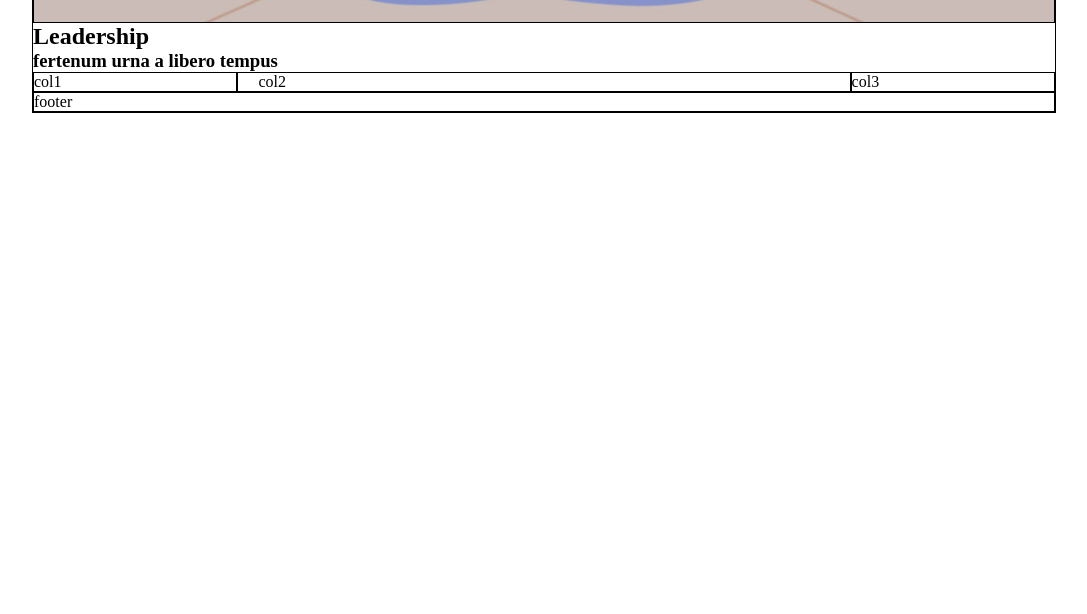
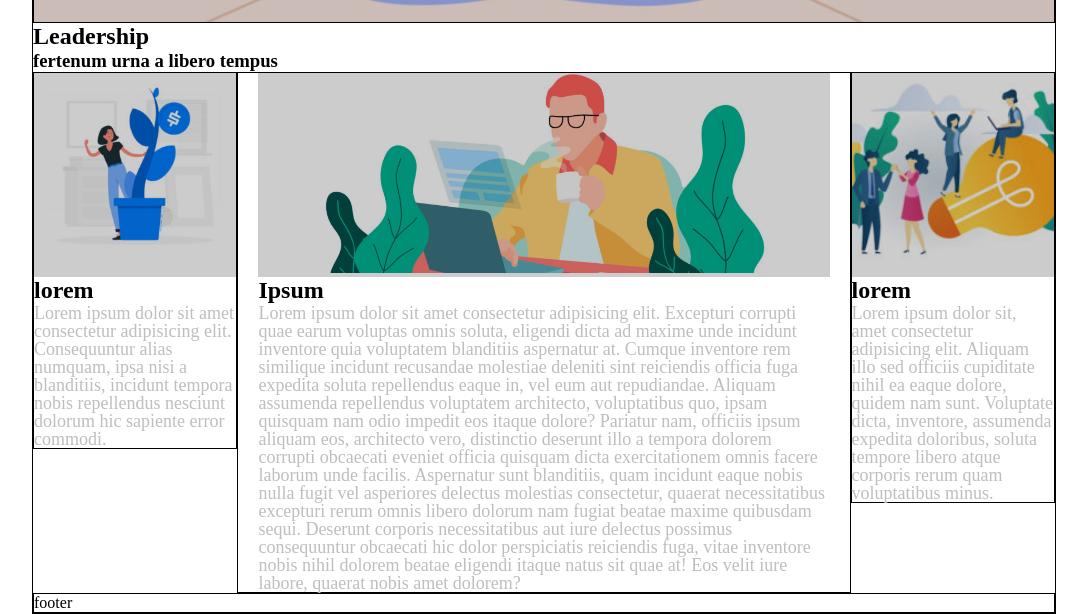
Before and after one commit to Gianmatco/-htmlcss-wp, a plain HTML site: page index.html in a window 1280 px wide. Shown: the part 723-1337 px from the top of the page, without its empty margins (96-1183 px from the left). Before the commit the page ends 836 px from the top, so only its background shows below. Drawn offline with Linux system fonts and the light colour scheme.

Commit message:
continuazione 2

```diff
--- a/css/style.css
+++ b/css/style.css
@@ -70,11 +70,44 @@ nav li a{
     font-weight: 300;
     line-height: 1em;
 }
+/*main*/
+.clearfix p{
+    color: #bebebe;
+    font-size: 18px;
+    line-height: 1em;
+
+
+}
 .col{
     float: left;
     width: 20%;
 }
 .col-center{
     width: 60%;
+
     padding: 0 20px;
 }
+.col img{
+   width: 100%;
+   height: 200px;
+   object-fit: cover;
+   color: black;
+   border-radius:
+}
+.col-center img{
+    height: 200px;
+    object-fit: cover;
+}
+.hero2{position: relative;
+    overflow: hidden;
+}
+.hoverlay2::before{
+    content: "";
+    position: absolute;
+    top: 0;
+    left: 0;
+    bottom: 0;
+    right: 0;
+    background-color: rgba(0,0,0,0.2);
+
+}
--- a/index.html
+++ b/index.html
@@ -37,14 +37,39 @@
 
         <!--intestazione-->
         <!--main-->
-        <main class="clearfix">
+        <main class="clearfix ">
             <div class="title">
               <h2>Leadership</h2>
               <h3>fertenum urna a libero tempus</h3>
             </div>
-            <div class="col debug">col1</div>
-            <div class="col col-center debug">col2</div>
-            <div class="col debug">col3</div>
+
+            <div class="col debug">
+                <div class="hero2">
+                    <div class="hoverlay2"></div>
+                    <img src="img/img-1.jpg" >
+                </div>
+                <div>
+                    <h2>lorem</h2>
+                    <p>Lorem ipsum dolor sit amet consectetur adipisicing elit. Consequuntur alias numquam, ipsa nisi a blanditiis, incidunt tempora nobis repellendus nesciunt dolorum hic sapiente error commodi.</p>
+                </div>
+            </div>
+            <div class="col col-center debug">
+                <div class="hero2">
+                    <div class="hoverlay"></div>
+                    <img src="img/banner-2.jpg" alt="">
+                </div>
+
+                <h2>Ipsum</h2>
+                <p>Lorem ipsum dolor sit amet consectetur adipisicing elit. Excepturi corrupti quae earum voluptas omnis soluta, eligendi dicta ad maxime unde incidunt inventore quia voluptatem blanditiis aspernatur at. Cumque inventore rem similique incidunt recusandae molestiae deleniti sint reiciendis officia fuga expedita soluta repellendus eaque in, vel eum aut repudiandae. Aliquam assumenda repellendus voluptatem architecto, voluptatibus quo, ipsam quisquam nam odio impedit eos itaque dolore? Pariatur nam, officiis ipsum aliquam eos, architecto vero, distinctio deserunt illo a tempora dolorem corrupti obcaecati eveniet officia quisquam dicta exercitationem omnis facere laborum unde facilis. Aspernatur sunt blanditiis, quam incidunt eaque nobis nulla fugit vel asperiores delectus molestias consectetur, quaerat necessitatibus excepturi rerum omnis libero dolorum nam fugiat beatae maxime quibusdam sequi. Deserunt corporis necessitatibus aut iure delectus possimus consequuntur obcaecati hic dolor perspiciatis reiciendis fuga, vitae inventore nobis nihil dolorem beatae eligendi itaque natus sit quae at! Eos velit iure labore, quaerat nobis amet dolorem?</p>
+            </div>
+            <div class="col debug">
+                <div class="hero2">
+                    <div class="hoverlay2"></div>
+                    <img src="img/img-3.jpg" alt="">
+                </div>
+
+                <h2>lorem</h2>
+                <p>Lorem ipsum dolor sit, amet consectetur adipisicing elit. Aliquam illo sed officiis cupiditate nihil ea eaque dolore, quidem nam sunt. Voluptate dicta, inventore, assumenda expedita doloribus, soluta tempore libero atque corporis rerum quam voluptatibus minus.</p>
         </main>
         <!--main-->
         <!--footer-->
```
